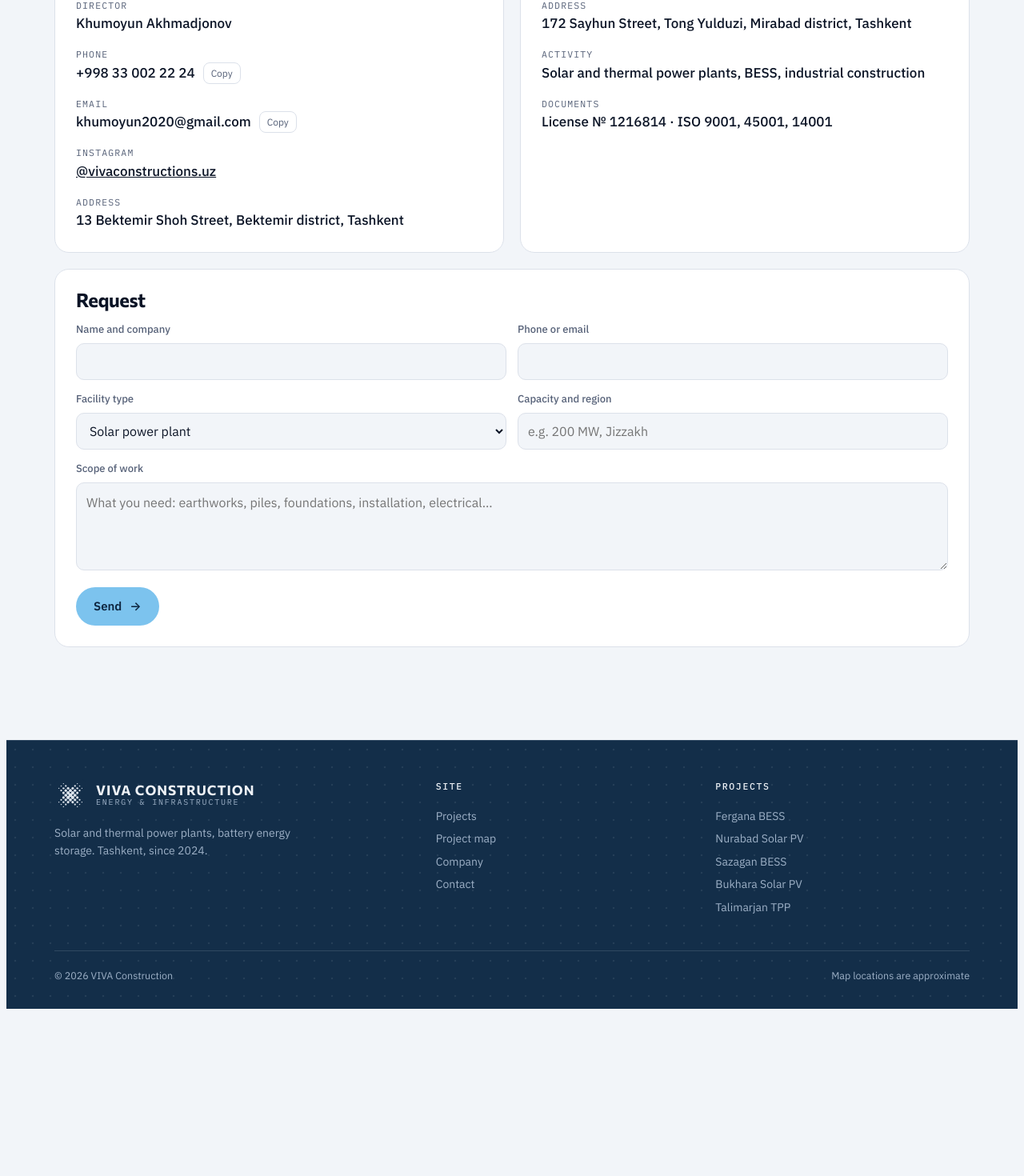
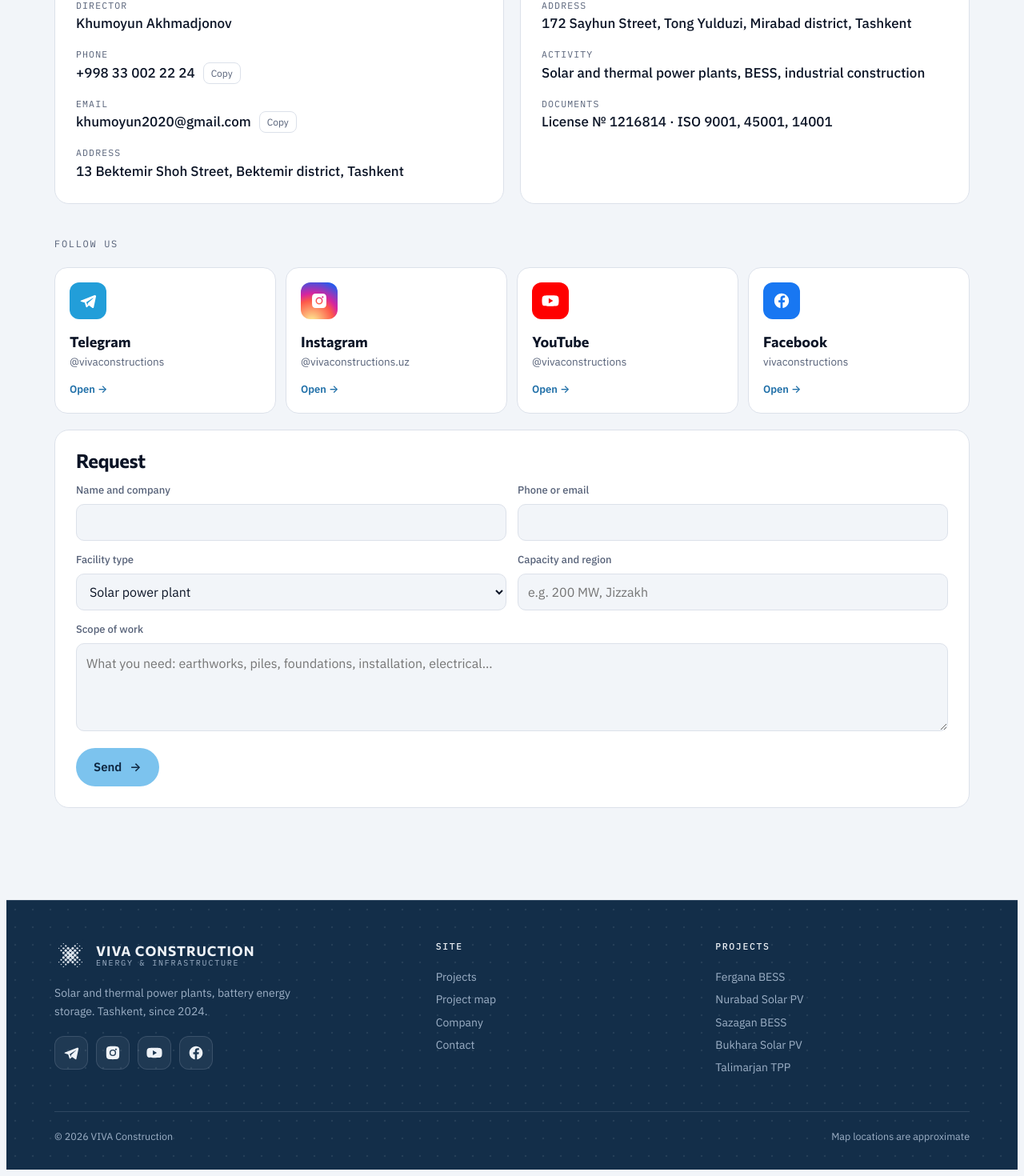
Before and after one commit to Mirzokhid2379/viva-construction, a React (Vite) app: page /aloqa in a window 1280 px wide. Shown: the part 630-2100 px from the top of the page at 80% size. Before the commit the page ends 1899 px from the top, so only its background shows below. Built offline with nearby package versions, Linux system fonts and the light colour scheme.

Commit message:
Ijtimoiy tarmoqlar qo'shildi

```diff
--- a/src/components/Footer.jsx
+++ b/src/components/Footer.jsx
@@ -1,6 +1,7 @@
 import { Link } from "react-router-dom";
 import { Brand } from "./Header.jsx";
 import { useI18n, useProjects } from "../i18n/index.jsx";
+import { SocialIcons } from "./SocialLinks.jsx";
 
 const FOOTER_PROJECTS = ["fargona-bess", "nurobod", "sazagan", "buxoro", "tolimarjon"];
 
@@ -13,7 +14,8 @@
         <div className="g">
           <div>
             <div className="brand" style={{ color: "var(--night-ink)" }}><Brand size={40} /></div>
-            <p style={{ margin: "16px 0 0", maxWidth: "38ch" }}>{t.footer.about}</p>
+            <p style={{ margin: "16px 0 20px", maxWidth: "38ch" }}>{t.footer.about}</p>
+            <SocialIcons />
           </div>
           <div>
             <h4>{t.footer.site}</h4>
--- a/src/components/Header.jsx
+++ b/src/components/Header.jsx
@@ -2,6 +2,7 @@
 import { Link, NavLink, useLocation } from "react-router-dom";
 import VivaMark from "./VivaMark.jsx";
 import { LangSwitch, useI18n } from "../i18n/index.jsx";
+import { SocialIcons } from "./SocialLinks.jsx";
 
 export function Brand({ size = 34 }) {
   const { t } = useI18n();
@@ -59,6 +60,7 @@
           </div>
           <Link to="/">{t.nav.home}</Link>
           {links.map(([to, label]) => <Link key={to} to={to}>{label}</Link>)}
+          <SocialIcons />
         </div>
       )}
     </>
--- /dev/null
+++ b/src/components/SocialLinks.jsx
@@ -0,0 +1,53 @@
+import { SOCIALS } from "../data/company.js";
+import { useI18n } from "../i18n/index.jsx";
+
+// Ijtimoiy tarmoq ikonkalari (24×24, bitta rangda — currentColor)
+const ICONS = {
+  telegram: (
+    <path d="M21.5 4.2 2.9 11.4c-1.3.5-1.3 1.2-.2 1.6l4.8 1.5 1.8 5.6c.2.6.4.8.8.8.4 0 .6-.2.9-.5l2.3-2.2 4.8 3.5c.9.5 1.5.2 1.7-.8l3.1-14.7c.3-1.3-.5-1.9-1.4-1.5ZM9.7 14l9-5.7c.4-.3.8-.1.5.2l-7.4 6.7-.3 3.2L9.7 14Z" />
+  ),
+  instagram: (
+    <path d="M12 2.2c3.2 0 3.6 0 4.8.1 3.3.1 4.8 1.7 4.9 4.9.1 1.3.1 1.6.1 4.8s0 3.6-.1 4.8c-.1 3.2-1.6 4.8-4.9 4.9-1.3.1-1.6.1-4.8.1s-3.6 0-4.8-.1c-3.3-.1-4.8-1.7-4.9-4.9C2.2 15.6 2.2 15.2 2.2 12s0-3.6.1-4.8C2.4 3.9 3.9 2.4 7.2 2.3 8.4 2.2 8.8 2.2 12 2.2Zm0 4.9a4.9 4.9 0 1 0 0 9.8 4.9 4.9 0 0 0 0-9.8Zm0 8.1a3.2 3.2 0 1 1 0-6.4 3.2 3.2 0 0 1 0 6.4Zm5.1-9.4a1.2 1.2 0 1 0 0 2.3 1.2 1.2 0 0 0 0-2.3Z" />
+  ),
+  youtube: (
+    <path d="M23 7.2a3 3 0 0 0-2.1-2.1C19 4.6 12 4.6 12 4.6s-7 0-8.9.5A3 3 0 0 0 1 7.2C.5 9.1.5 12 .5 12s0 2.9.5 4.8a3 3 0 0 0 2.1 2.1c1.9.5 8.9.5 8.9.5s7 0 8.9-.5a3 3 0 0 0 2.1-2.1c.5-1.9.5-4.8.5-4.8s0-2.9-.5-4.8ZM9.7 15.5v-7l6 3.5-6 3.5Z" />
+  ),
+  facebook: (
+    <path d="M13.5 21.9v-7.7h2.6l.4-3h-3V9.3c0-.9.3-1.5 1.5-1.5h1.6V5.1c-.3 0-1.2-.1-2.3-.1-2.3 0-3.9 1.4-3.9 4v2.2H7.8v3h2.6v7.7C5.6 21.2 2 17 2 12 2 6.5 6.5 2 12 2s10 4.5 10 10c0 5-3.6 9.2-8.5 9.9Z" />
+  ),
+};
+
+export function SocialIcon({ id, size = 20 }) {
+  return <svg width={size} height={size} viewBox="0 0 24 24" fill="currentColor" aria-hidden="true">{ICONS[id]}</svg>;
+}
+
+const linkProps = (s) => ({ href: s.url, target: "_blank", rel: "noopener noreferrer" });
+
+// Faqat ikonkalar qatori (footer, menyu)
+export function SocialIcons({ className = "" }) {
+  return (
+    <div className={`socials ${className}`}>
+      {SOCIALS.map((s) => (
+        <a key={s.id} className={`soc soc-${s.id}`} {...linkProps(s)} aria-label={s.name} title={s.name}>
+          <SocialIcon id={s.id} />
+        </a>
+      ))}
+    </div>
+  );
+}
+
+// Nomi va akkaunti bilan katta kartalar (Aloqa sahifasi)
+export function SocialCards() {
+  const { t } = useI18n();
+  return (
+    <div className="soc-cards">
+      {SOCIALS.map((s) => (
+        <a key={s.id} className={`soc-card soc-${s.id}`} {...linkProps(s)}>
+          <span className="soc-ic"><SocialIcon id={s.id} size={22} /></span>
+          <span className="soc-tx"><b>{s.name}</b><small>{s.handle}</small></span>
+          <span className="soc-go">{t.social.open} →</span>
+        </a>
+      ))}
+    </div>
+  );
+}
--- a/src/data/company.js
+++ b/src/data/company.js
@@ -19,6 +19,12 @@
 export const CONTACTS = {
   phone: "+998 33 002 22 24",
   email: "khumoyun2020@gmail.com",
-  instagram: "@vivaconstructions.uz",
-  instagramUrl: "https://www.instagram.com/vivaconstructions.uz/",
 };
+
+// Ijtimoiy tarmoqlar. `ready: false` — havola hali taxminiy, haqiqiysini bilganda shu yerga yozing va true qiling.
+export const SOCIALS = [
+  { id: "telegram", name: "Telegram", handle: "@vivaconstructions", url: "https://t.me/vivaconstructions", ready: false },
+  { id: "instagram", name: "Instagram", handle: "@vivaconstructions.uz", url: "https://www.instagram.com/vivaconstructions.uz/", ready: true },
+  { id: "youtube", name: "YouTube", handle: "@vivaconstructions", url: "https://www.youtube.com/@vivaconstructions", ready: false },
+  { id: "facebook", name: "Facebook", handle: "vivaconstructions", url: "https://www.facebook.com/vivaconstructions", ready: false },
+];
--- a/src/i18n/en.js
+++ b/src/i18n/en.js
@@ -121,6 +121,7 @@
     send: "Send", err: "Please enter your name and a phone number or email.", ok: "Request received. We will be in touch shortly.",
     copy: "Copy", copied: "Copied",
   },
+  social: { label: "Social media", title: "Follow us", open: "Open" },
   notFound: { title: "Page not found", back: "Back to home" },
   footer: { about: "Solar and thermal power plants, battery energy storage. Tashkent, since 2024.", site: "Site", mapLink: "Project map", projects: "Projects", note: "Map locations are approximate" },
 
--- a/src/i18n/ru.js
+++ b/src/i18n/ru.js
@@ -121,6 +121,7 @@
     send: "Отправить", err: "Укажите имя и телефон или почту.", ok: "Заявка принята. Мы скоро свяжемся с вами.",
     copy: "Копировать", copied: "Скопировано",
   },
+  social: { label: "Соцсети", title: "Мы в соцсетях", open: "Открыть" },
   notFound: { title: "Страница не найдена", back: "Вернуться на главную" },
   footer: { about: "Солнечные и тепловые электростанции, системы накопления энергии. Ташкент, с 2024 года.", site: "Сайт", mapLink: "Карта объектов", projects: "Проекты", note: "Расположение на карте приблизительное" },
 
--- a/src/i18n/uz.js
+++ b/src/i18n/uz.js
@@ -121,6 +121,7 @@
     send: "Yuborish", err: "Ism va telefon yoki pochtani kiriting.", ok: "So‘rov qabul qilindi. Tez orada bog‘lanamiz.",
     copy: "Nusxalash", copied: "Nusxalandi",
   },
+  social: { label: "Ijtimoiy tarmoqlar", title: "Bizni kuzating", open: "Ochish" },
   notFound: { title: "Sahifa topilmadi", back: "Bosh sahifaga qaytish" },
   footer: { about: "Quyosh va issiqlik elektr stansiyalari, energiya saqlash tizimlari. Toshkent, 2024-yildan.", site: "Sayt", mapLink: "Qurilgan joylar xaritasi", projects: "Loyihalar", note: "Xaritadagi joylashuvlar taxminiy" },
 
--- a/src/pages/Contact.jsx
+++ b/src/pages/Contact.jsx
@@ -3,6 +3,7 @@
 import { CONTACTS } from "../data/company.js";
 import { useI18n } from "../i18n/index.jsx";
 import { Arrow, PageBand } from "../components/Blocks.jsx";
+import { SocialCards } from "../components/SocialLinks.jsx";
 
 function CopyButton({ text }) {
   const { t } = useI18n();
@@ -49,7 +50,6 @@
               <div className="r"><span>{c.director}</span><b>{c.directorName}</b></div>
               <div className="r"><span>{c.phone}</span><div className="row"><b className="num">{CONTACTS.phone}</b><CopyButton text={CONTACTS.phone} /></div></div>
               <div className="r"><span>{c.email}</span><div className="row"><b>{CONTACTS.email}</b><CopyButton text={CONTACTS.email} /></div></div>
-              <div className="r"><span>{c.instagram}</span><b><a href={CONTACTS.instagramUrl} target="_blank" rel="noopener noreferrer">{CONTACTS.instagram}</a></b></div>
               <div className="r"><span>{c.address}</span><b>{c.vivaAddress}</b></div>
             </div>
             <div className="cc">
@@ -59,6 +59,9 @@
               <div className="r"><span>{c.docs}</span><b>{c.omegaDocs}</b></div>
             </div>
           </div>
+
+          <div className="eyebrow" style={{ marginTop: 40 }}>{t.social.title}</div>
+          <SocialCards />
 
           <form className="form" noValidate onSubmit={submit}>
             <div className="full"><h3 style={{ fontSize: 24 }}>{c.formTitle}</h3></div>
--- a/src/styles/global.css
+++ b/src/styles/global.css
@@ -366,3 +366,32 @@
 @media (max-width:860px){.top .top-langs{margin-left:auto}.top .burger{margin-left:8px}}
 @media (max-width:440px){.top .top-langs{padding:2px}.top .top-langs button:not([aria-pressed="true"]){display:none}.top .top-langs button[aria-pressed="true"]::after{content:" ↻";opacity:.6}.brand b{font-size:15px;letter-spacing:.04em;white-space:nowrap}.top .wrap{gap:10px}}
 @media (max-width:360px){.brand small{display:none}}
+
+/* social links */
+.socials{display:flex;flex-wrap:wrap;gap:10px}
+.soc{width:42px;height:42px;border-radius:12px;display:grid;place-items:center;color:var(--night-ink);background:rgba(233,238,246,.06);border:1px solid var(--night-line);text-decoration:none;transition:background .2s,color .2s,transform .2s,border-color .2s}
+footer .socials a.soc{padding:0;display:grid}
+.soc:hover{transform:translateY(-2px);color:#fff;border-color:transparent}
+.soc.soc-telegram:hover{background:#229ED9}
+.soc.soc-instagram:hover{background:radial-gradient(circle at 30% 107%,#fdf497 0%,#fd5949 45%,#d6249f 60%,#285AEB 90%)}
+.soc.soc-youtube:hover{background:#FF0000}
+.soc.soc-facebook:hover{background:#1877F2}
+.drawer .socials{margin-top:auto;padding-top:24px}
+.drawer .socials a{font-size:0;border-bottom:1px solid var(--night-line);padding:0;width:48px;height:48px}
+.soc-cards{display:grid;grid-template-columns:repeat(4,minmax(0,1fr));gap:12px;margin-top:20px}
+.soc-card{display:flex;flex-direction:column;gap:14px;padding:18px;border-radius:16px;background:var(--surface);border:1px solid var(--line);text-decoration:none;transition:transform .2s,border-color .2s,box-shadow .2s;min-width:0}
+.soc-card:hover{transform:translateY(-3px);box-shadow:0 14px 30px -18px rgba(19,46,73,.5)}
+.soc-ic{width:46px;height:46px;border-radius:12px;display:grid;place-items:center;color:#fff}
+.soc-card.soc-telegram .soc-ic{background:#229ED9}
+.soc-card.soc-instagram .soc-ic{background:radial-gradient(circle at 30% 107%,#fdf497 0%,#fd5949 45%,#d6249f 60%,#285AEB 90%)}
+.soc-card.soc-youtube .soc-ic{background:#FF0000}
+.soc-card.soc-facebook .soc-ic{background:#1877F2}
+.soc-card.soc-telegram:hover{border-color:#229ED9}
+.soc-card.soc-instagram:hover{border-color:#d6249f}
+.soc-card.soc-youtube:hover{border-color:#FF0000}
+.soc-card.soc-facebook:hover{border-color:#1877F2}
+.soc-tx{display:flex;flex-direction:column;min-width:0}
+.soc-tx b{font-family:var(--f-display);font-size:18px}
+.soc-tx small{color:var(--muted);font-size:13.5px;overflow-wrap:anywhere}
+.soc-go{margin-top:auto;font-size:13px;font-weight:600;color:var(--amber-ink)}
+@media (max-width:860px){.soc-cards{grid-template-columns:repeat(2,minmax(0,1fr))}}
```
